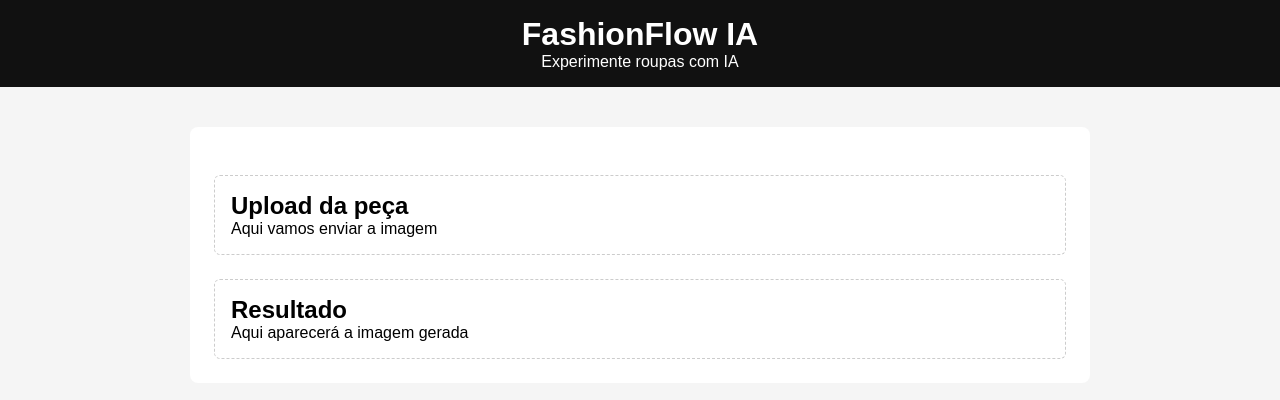
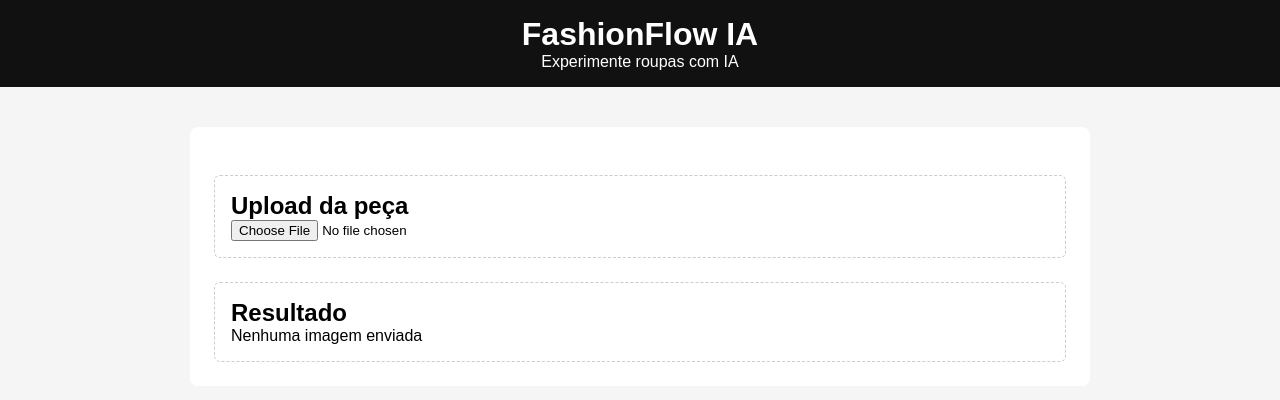
Before and after one commit to alexbastosnasci47-cloud/FashionFlow-ia, a React (Vite) app: page / in a window 1280 px wide. Shown: the top 400 px of the page. Built offline with nearby package versions, Linux system fonts and the light colour scheme.

Commit message:
add image upload preview
Added image upload functionality and preview display.

```diff
--- a/src/App.jsx
+++ b/src/App.jsx
@@ -1,6 +1,16 @@
+import { useState } from "react"
 import Header from "./components/Header"
 
 function App() {
+  const [image, setImage] = useState(null)
+
+  function handleImageUpload(event) {
+    const file = event.target.files[0]
+    if (file) {
+      setImage(URL.createObjectURL(file))
+    }
+  }
+
   return (
     <>
       <Header />
@@ -8,12 +18,26 @@ function App() {
       <div className="container">
         <div className="section">
           <h2>Upload da peça</h2>
-          <p>Aqui vamos enviar a imagem</p>
+
+          <input
+            type="file"
+            accept="image/*"
+            onChange={handleImageUpload}
+          />
         </div>
 
         <div className="section">
           <h2>Resultado</h2>
-          <p>Aqui aparecerá a imagem gerada</p>
+
+          {image ? (
+            <img
+              src={image}
+              alt="Preview"
+              style={{ maxWidth: "100%", marginTop: "16px" }}
+            />
+          ) : (
+            <p>Nenhuma imagem enviada</p>
+          )}
         </div>
       </div>
     </>
```
